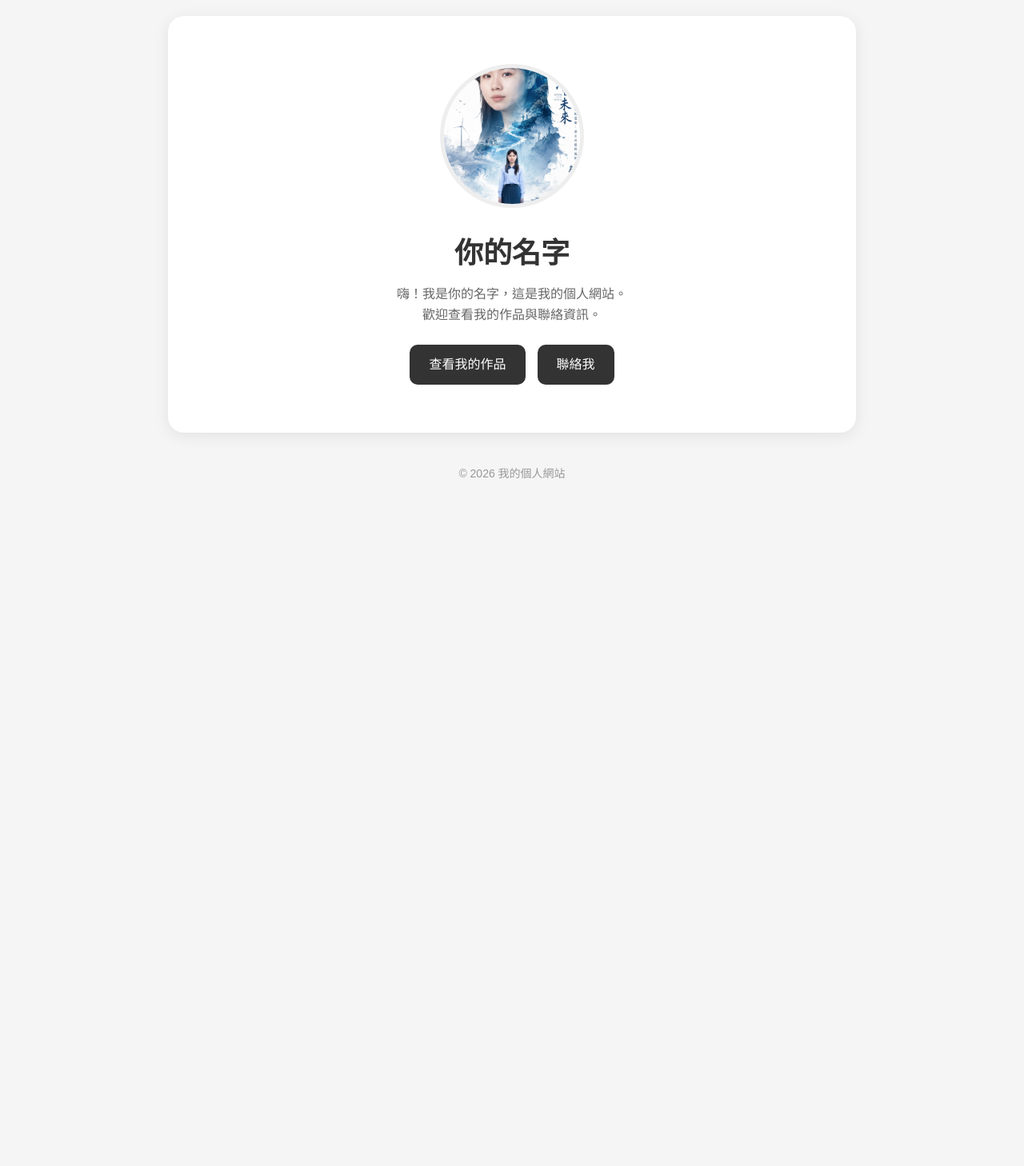
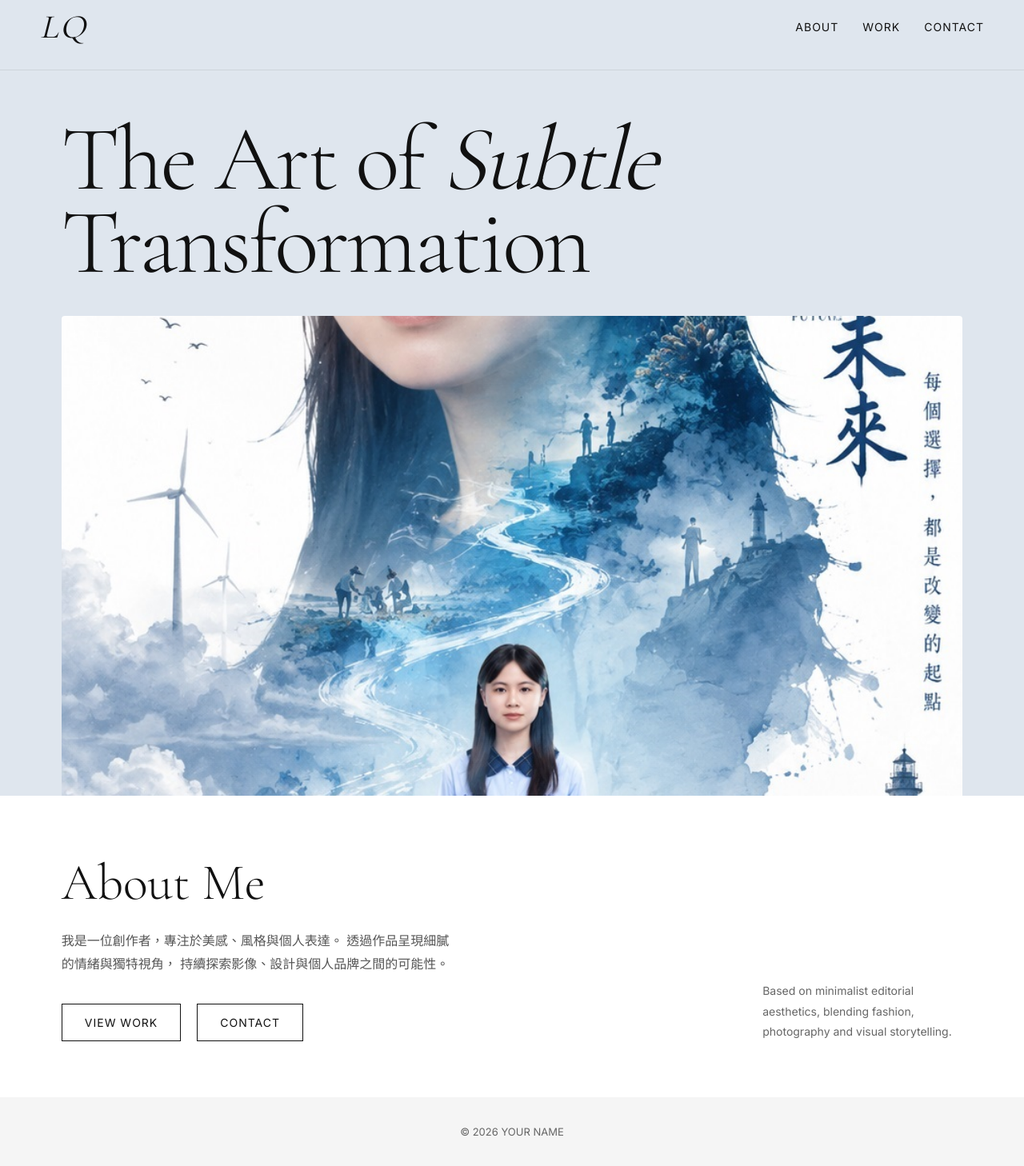
Before and after one commit to 40305/20260519, a plain HTML site: page index.html in a window 1280 px wide. Shown: the part 20-1478 px from the top of the page at 80% size. Before the commit the page ends 800 px from the top, so only its background shows below. Drawn offline with nearby package versions, Linux system fonts and the light colour scheme.

Commit message:
Add files via upload

```diff
--- a/index.html
+++ b/index.html
@@ -3,125 +3,272 @@
 <head>
   <meta charset="UTF-8" />
   <meta name="viewport" content="width=device-width, initial-scale=1.0" />
-  <title>我的個人網站</title>
+
+  <title>My Portfolio</title>
+
+  <!-- Google Font -->
+  <link rel="preconnect" href="https://fonts.googleapis.com">
+  <link rel="preconnect" href="https://fonts.gstatic.com" crossorigin>
+
+  <link href="https://fonts.googleapis.com/css2?family=Cormorant+Garamond:wght@300;400;500&family=Inter:wght@300;400;500&display=swap" rel="stylesheet">
 
   <style>
-    * {
-      margin: 0;
-      padding: 0;
-      box-sizing: border-box;
-      font-family: "Microsoft JhengHei", sans-serif;
+
+    *{
+      margin:0;
+      padding:0;
+      box-sizing:border-box;
     }
 
-    body {
-      background: #f5f5f5;
-      color: #333;
-      line-height: 1.6;
+    body{
+      background:#dfe6ee;
+      color:#111;
+      font-family:'Inter',sans-serif;
+      overflow-x:hidden;
     }
 
-    .container {
-      max-width: 900px;
-      margin: auto;
-      padding: 40px 20px;
+    /* navbar */
+
+    nav{
+      width:100%;
+      padding:28px 50px;
+      border-bottom:1px solid rgba(0,0,0,0.08);
+      display:flex;
+      justify-content:space-between;
+      align-items:center;
     }
 
-    .hero {
-      text-align: center;
-      padding: 60px 20px;
-      background: white;
-      border-radius: 20px;
-      box-shadow: 0 4px 20px rgba(0,0,0,0.08);
+    .logo{
+      font-family:'Cormorant Garamond',serif;
+      font-size:42px;
+      font-style:italic;
+      letter-spacing:2px;
     }
 
-    .profile-img {
-      width: 180px;
-      height: 180px;
-      border-radius: 50%;
-      object-fit: cover;
-      border: 5px solid #eee;
-      margin-bottom: 20px;
+    .nav-links{
+      display:flex;
+      gap:30px;
     }
 
-    h1 {
-      font-size: 36px;
-      margin-bottom: 10px;
+    .nav-links a{
+      text-decoration:none;
+      color:#111;
+      font-size:14px;
+      letter-spacing:1px;
+      transition:0.3s;
     }
 
-    p {
-      color: #666;
-      margin-bottom: 25px;
+    .nav-links a:hover{
+      opacity:0.5;
     }
 
-    .btn-group {
-      display: flex;
-      justify-content: center;
-      gap: 15px;
-      flex-wrap: wrap;
+    /* hero */
+
+    .hero{
+      padding:60px 6vw 0;
     }
 
-    .btn {
-      display: inline-block;
-      padding: 12px 24px;
-      background: #333;
-      color: white;
-      text-decoration: none;
-      border-radius: 10px;
-      transition: 0.3s;
+    .hero-title{
+      font-family:'Cormorant Garamond',serif;
+      font-size:9vw;
+      line-height:0.9;
+      font-weight:300;
+      letter-spacing:-3px;
+      margin-bottom:40px;
     }
 
-    .btn:hover {
-      background: #555;
-      transform: translateY(-2px);
+    .hero-title span{
+      font-style:italic;
     }
 
-    footer {
-      text-align: center;
-      margin-top: 40px;
-      color: #999;
-      font-size: 14px;
+    /* image */
+
+    .hero-image{
+      width:100%;
+      height:75vh;
+      overflow:hidden;
+      border-radius:4px 4px 0 0;
     }
+
+    .hero-image img{
+      width:100%;
+      height:100%;
+      object-fit:cover;
+      transition:1s;
+    }
+
+    .hero-image img:hover{
+      transform:scale(1.03);
+    }
+
+    /* info section */
+
+    .info{
+      background:white;
+      padding:70px 6vw;
+      display:grid;
+      grid-template-columns:1fr 1fr;
+      gap:60px;
+    }
+
+    .info-left h2{
+      font-family:'Cormorant Garamond',serif;
+      font-size:64px;
+      font-weight:300;
+      margin-bottom:20px;
+    }
+
+    .info-left p{
+      color:#555;
+      line-height:1.8;
+      max-width:500px;
+    }
+
+    .buttons{
+      margin-top:35px;
+      display:flex;
+      gap:20px;
+      flex-wrap:wrap;
+    }
+
+    .btn{
+      padding:14px 28px;
+      border:1px solid #111;
+      text-decoration:none;
+      color:#111;
+      transition:0.4s;
+      font-size:14px;
+      letter-spacing:1px;
+    }
+
+    .btn:hover{
+      background:#111;
+      color:white;
+    }
+
+    .info-right{
+      display:flex;
+      justify-content:flex-end;
+      align-items:flex-end;
+    }
+
+    .mini-text{
+      font-size:14px;
+      color:#666;
+      max-width:250px;
+      line-height:1.8;
+    }
+
+    footer{
+      padding:35px;
+      text-align:center;
+      font-size:13px;
+      color:#666;
+      background:#f5f5f5;
+    }
+
+    /* responsive */
+
+    @media(max-width:900px){
+
+      .hero-title{
+        font-size:18vw;
+      }
+
+      .info{
+        grid-template-columns:1fr;
+      }
+
+      nav{
+        padding:25px;
+      }
+
+      .hero{
+        padding:40px 25px 0;
+      }
+
+      .info{
+        padding:50px 25px;
+      }
+
+    }
+
   </style>
 </head>
 
 <body>
 
-  <div class="container">
+  <!-- NAVBAR -->
+  <nav>
 
-    <section class="hero">
+    <div class="logo">LQ</div>
 
-      <!-- 個人照片 -->
-      <img src="me.jpg" alt="我的照片" class="profile-img">
+    <div class="nav-links">
+      <a href="#">ABOUT</a>
+      <a href="work.pdf" target="_blank">WORK</a>
+      <a href="mailto:yourmail@example.com">CONTACT</a>
+    </div>
 
-      <!-- 個人資訊 -->
-      <h1>你的名字</h1>
+  </nav>
+
+  <!-- HERO -->
+  <section class="hero">
+
+    <h1 class="hero-title">
+      The Art of <span>Subtle</span><br>
+      Transformation
+    </h1>
+
+    <!-- 個人照片 -->
+    <div class="hero-image">
+      <img src="me.jpg" alt="My Photo">
+    </div>
+
+  </section>
+
+  <!-- INFO -->
+  <section class="info">
+
+    <div class="info-left">
+
+      <h2>About Me</h2>
 
       <p>
-        嗨！我是你的名字，這是我的個人網站。<br>
-        歡迎查看我的作品與聯絡資訊。
+        我是一位創作者，專注於美感、風格與個人表達。
+        透過作品呈現細膩的情緒與獨特視角，
+        持續探索影像、設計與個人品牌之間的可能性。
       </p>
 
-      <!-- 按鈕 -->
-      <div class="btn-group">
+      <div class="buttons">
 
-        <!-- 作品 PDF -->
+        <!-- PDF 作品 -->
         <a href="work.pdf" target="_blank" class="btn">
-          查看我的作品
+          VIEW WORK
         </a>
 
-        <!-- 信箱 -->
+        <!-- Email -->
         <a href="mailto:yourmail@example.com" class="btn">
-          聯絡我
+          CONTACT
         </a>
 
       </div>
 
-    </section>
+    </div>
 
-    <footer>
-      © 2026 我的個人網站
-    </footer>
+    <div class="info-right">
 
-  </div>
+      <div class="mini-text">
+        Based on minimalist editorial aesthetics,
+        blending fashion, photography and visual storytelling.
+      </div>
+
+    </div>
+
+  </section>
+
+  <footer>
+    © 2026 YOUR NAME
+  </footer>
 
 </body>
 </html>
```
